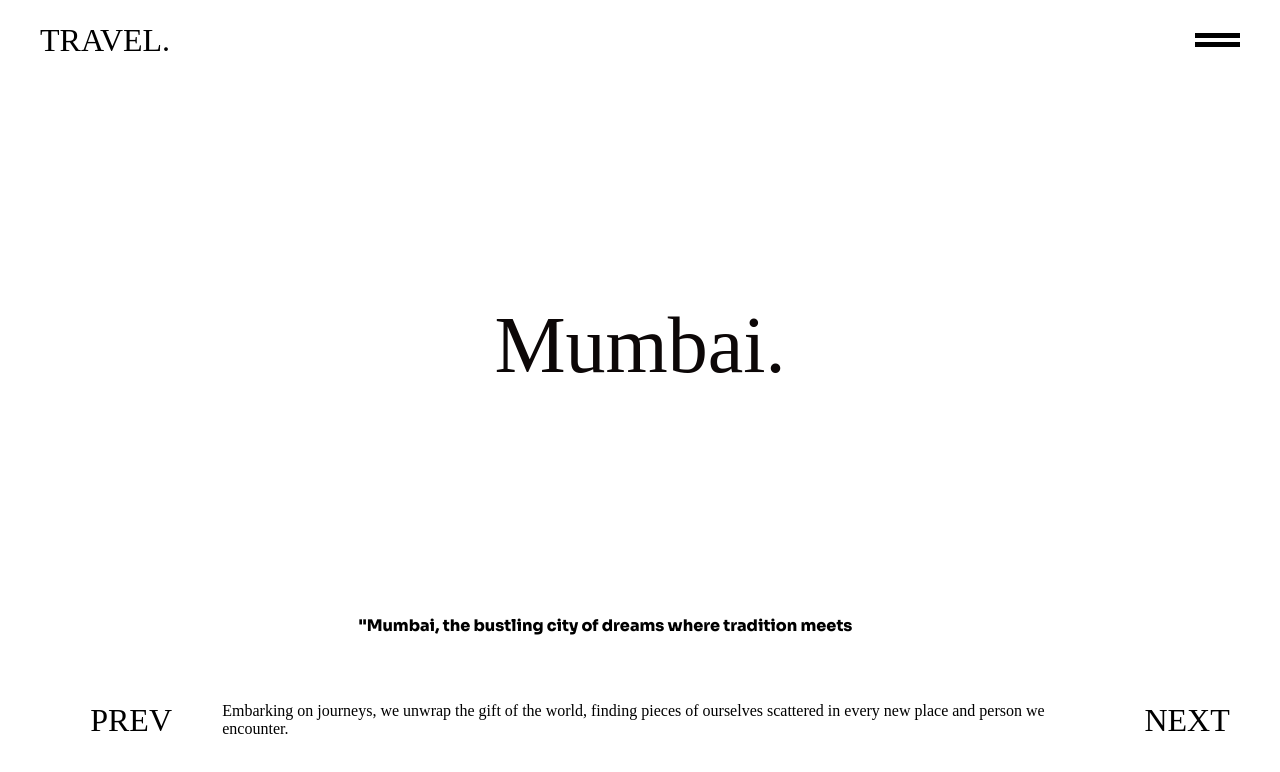
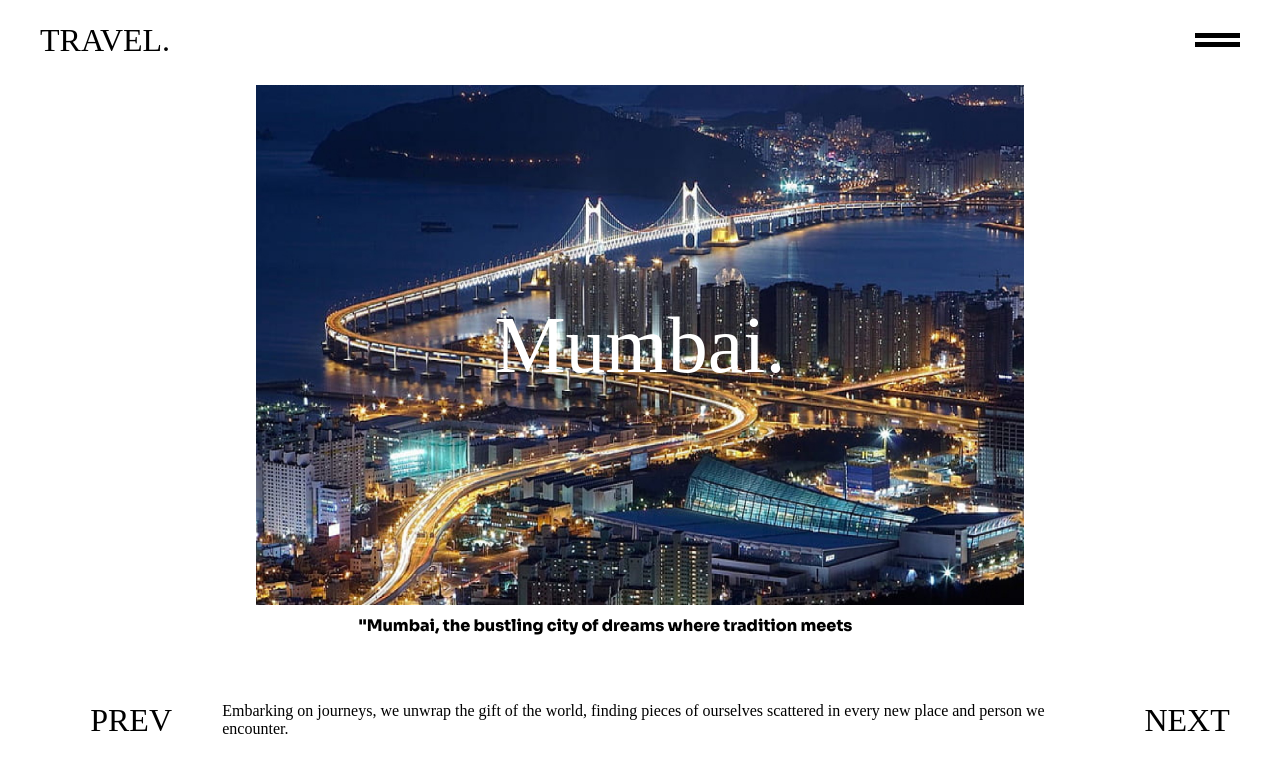
Before and after one commit to praxxOp/infowebsite, a React (Vite) app: page / in a window 1280 px wide. Shown: the top 772 px of the page. Built offline with nearby package versions, Linux system fonts and the light colour scheme; a web font is replaced by a local one.

Commit message:
modified:   src/components/Home.css 	modified:   src/components/Home.jsx

```diff
--- a/src/components/Home.css
+++ b/src/components/Home.css
@@ -28,7 +28,7 @@
   }
 
   .tagcontainer {
-    color: rgb(12, 7, 7);
+    color: rgb(255, 255, 255);
     display: flex;
     align-items: center;
     justify-content: center;
@@ -60,7 +60,6 @@
     top: 0;
     left: 0;
     flex-direction: column;
-
   }
 
   .imgcontainer img {
@@ -72,8 +71,9 @@
   }
 
   .image.active {
-    left: 0;
+    transform: translateX(0);
   }
+
 
   .tagcontainer h1 {
     position: absolute;
```
Also changed, not shown: src/components/Home.jsx (line endings or trailing spaces).
